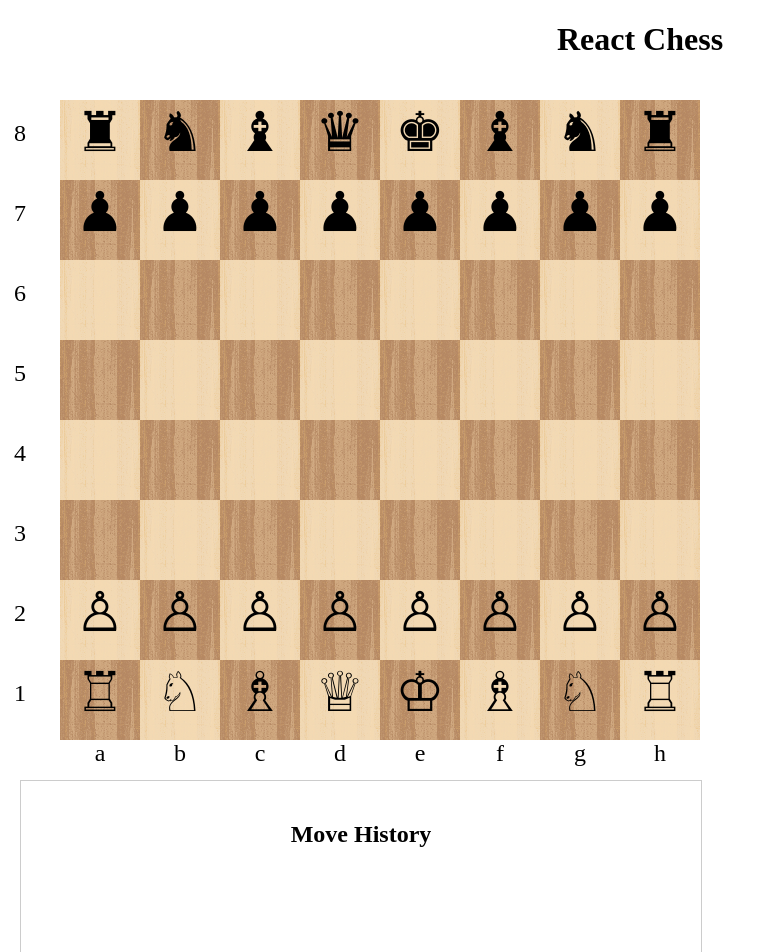
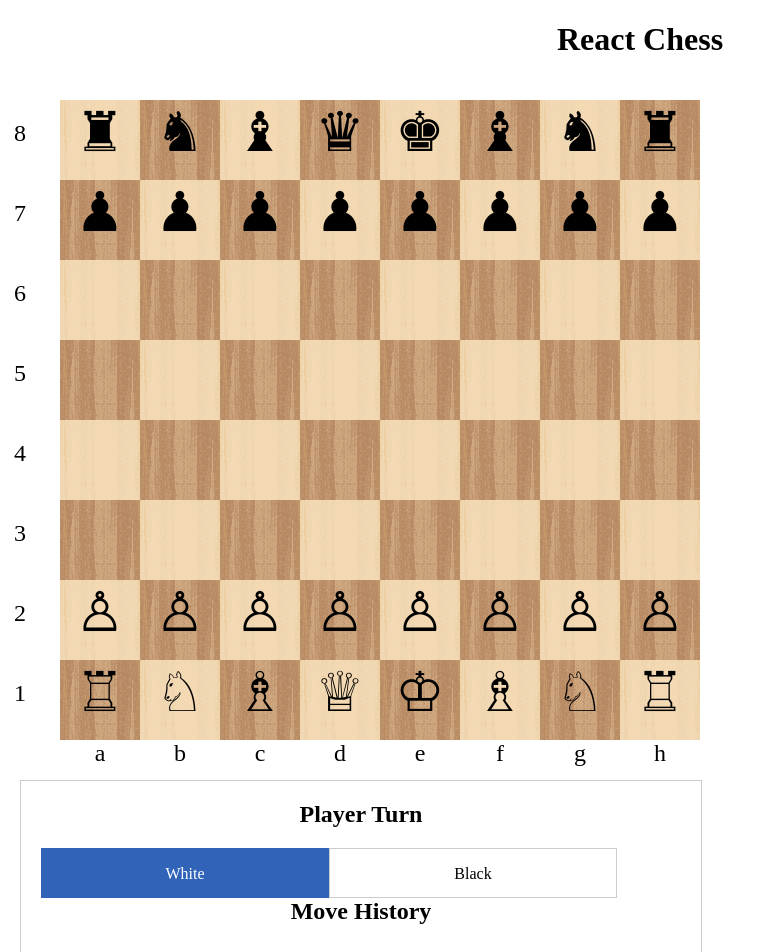
Before and after one commit to dtle82/react-chess, a React (Create React App) app in the folder react-chess/: page / in a window 1280 px wide. Shown: the top 952 px of the page, without its empty margins (0-772 px from the left). Built offline with nearby package versions, Linux system fonts and the light colour scheme.

Commit message:
added player turn and side info component

```diff
--- a/react-chess/src/App.css
+++ b/react-chess/src/App.css
@@ -15,19 +15,40 @@ h1 {
   cursor: pointer;
   background: #3163b8;
 }
-
-#history {
+#sideinfo {
   float: left;
   width: 640px;
   height: 640px;
   margin: 20px;
   border: 1px solid #ccc;
-  padding: 20px;
+  padding: 0px 20px;
+}
+
+#sideinfo h2 {
+  text-align: center;
+}
+
+#history {
+  margin: 20px;
+  padding: 0px 20px;
 }
 #history h2 {
   text-align: center;
 }
-
+.turn-display {
+  width: 45%;
+  height: 50px;
+  float: left;
+  text-align: center;
+  padding: 2.5%;
+  border: 1px solid #ccc;
+  box-sizing: border-box;
+}
+.current {
+  border: 1px solid #3163b8;
+  color: white;
+  background-color: #3163b8;
+}
 .black {
   background-image: url("wood-pattern.png");
   float: left;
--- a/react-chess/src/App.js
+++ b/react-chess/src/App.js
@@ -1,7 +1,7 @@
 import React from "react";
 import SideNotation from "./components/side-notation";
 import Chessboard from "./components/Chessboard";
-import History from "./components/History";
+import Sideinfo from "./components/Sideinfo";
 import Store from "./Store";
 import "./App.css";
 
@@ -12,7 +12,7 @@ function App() {
         <h1>React Chess</h1>
         <SideNotation />
         <Chessboard />
-        <History />
+        <Sideinfo />
       </div>
     </Store>
   );
--- a/react-chess/src/Store.js
+++ b/react-chess/src/Store.js
@@ -1,13 +1,17 @@
 import React, { useState } from "react";
 
 export const HistoryContext = React.createContext();
+export const TurnContext = React.createContext();
 
 const Store = ({ children }) => {
   const [history, setHistory] = useState([]);
+  const [isWhiteNext, setIsWhiteNext] = useState(true);
 
   return (
     <HistoryContext.Provider value={[history, setHistory]}>
-      {children}
+      <TurnContext.Provider value={[isWhiteNext, setIsWhiteNext]}>
+        {children}
+      </TurnContext.Provider>
     </HistoryContext.Provider>
   );
 };
--- a/react-chess/src/components/Chessboard.js
+++ b/react-chess/src/components/Chessboard.js
@@ -6,6 +6,7 @@ import {
   factory_piece
 } from "../helpers.js";
 import { HistoryContext } from "../Store";
+import { TurnContext } from "../Store";
 
 const bottomNotation = ["a", "b", "c", "d", "e", "f", "g", "h"];
 
@@ -51,6 +52,7 @@ const black_combined_position = black_position.concat(
 
 function Chessboard() {
   const [history, setHistory] = useContext(HistoryContext);
+  const [isWhiteNext, setIsWhiteNext] = useContext(TurnContext);
   const [squares, setSquares] = useState(
     black_combined_position
       .concat(neutral_positions)
@@ -109,6 +111,8 @@ function Chessboard() {
       const nextPossibleMoves = Array(64).fill(false);
       setpossibleMoves(nextPossibleMoves);
       setIsSelected(Array(64).fill(false));
+      const isBlackNext = !isWhiteNext;
+      setIsWhiteNext(isBlackNext);
     }
   };
 
--- /dev/null
+++ b/react-chess/src/components/Player-Turn.js
@@ -0,0 +1,22 @@
+import React, { useContext } from "react";
+import { TurnContext } from "../Store.js";
+
+function PlayerTurn() {
+  const [isWhiteNext] = useContext(TurnContext);
+  console.log("isWhiteNext", isWhiteNext);
+  return (
+    <div id="playerturn">
+      <h2>Player Turn</h2>
+      <div className="container">
+        <div className={isWhiteNext ? "turn-display current" : "turn-display"}>
+          White
+        </div>
+        <div className={!isWhiteNext ? "turn-display current" : "turn-display"}>
+          Black
+        </div>
+      </div>
+    </div>
+  );
+}
+
+export default PlayerTurn;
--- /dev/null
+++ b/react-chess/src/components/Sideinfo.js
@@ -0,0 +1,14 @@
+import React from "react";
+import History from "./History";
+import PlayerTurn from "./Player-Turn";
+
+function Sideinfo() {
+  return (
+    <div id="sideinfo">
+      <PlayerTurn />
+      <History />
+    </div>
+  );
+}
+
+export default Sideinfo;
```
